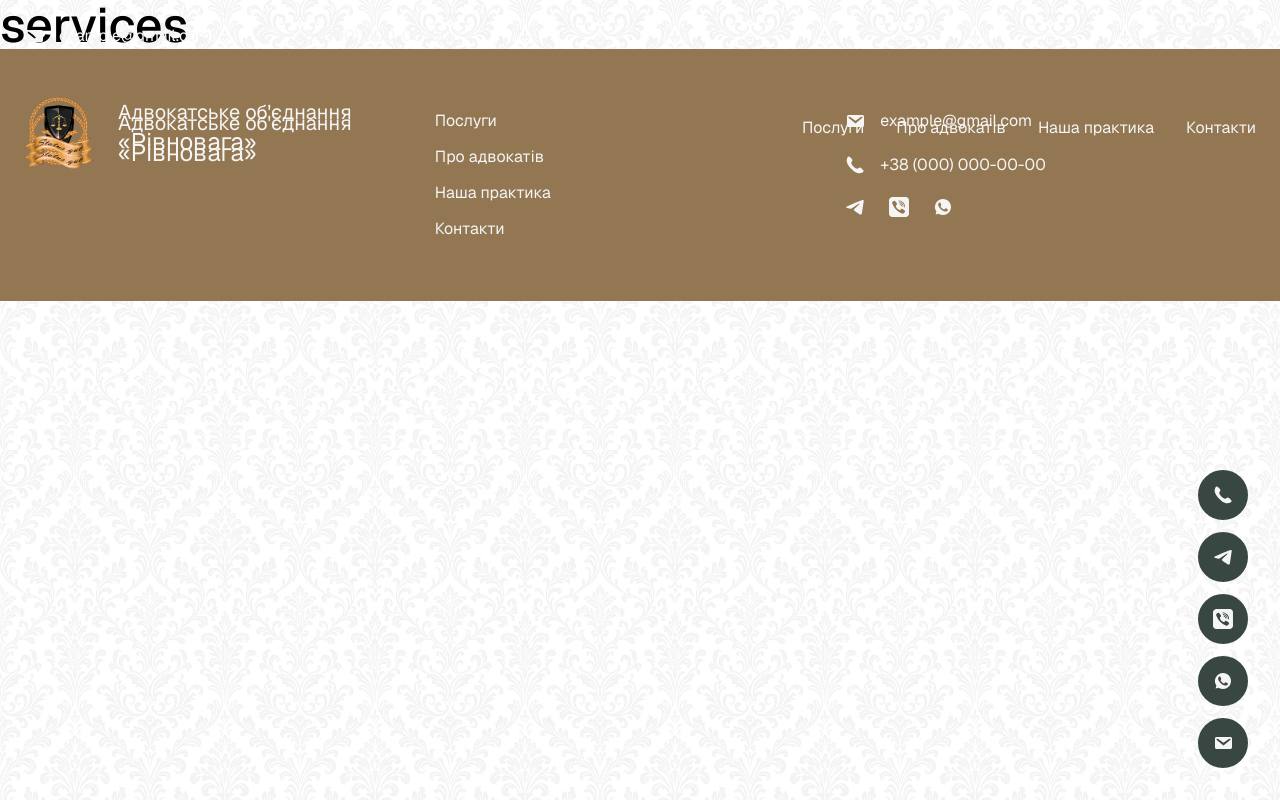
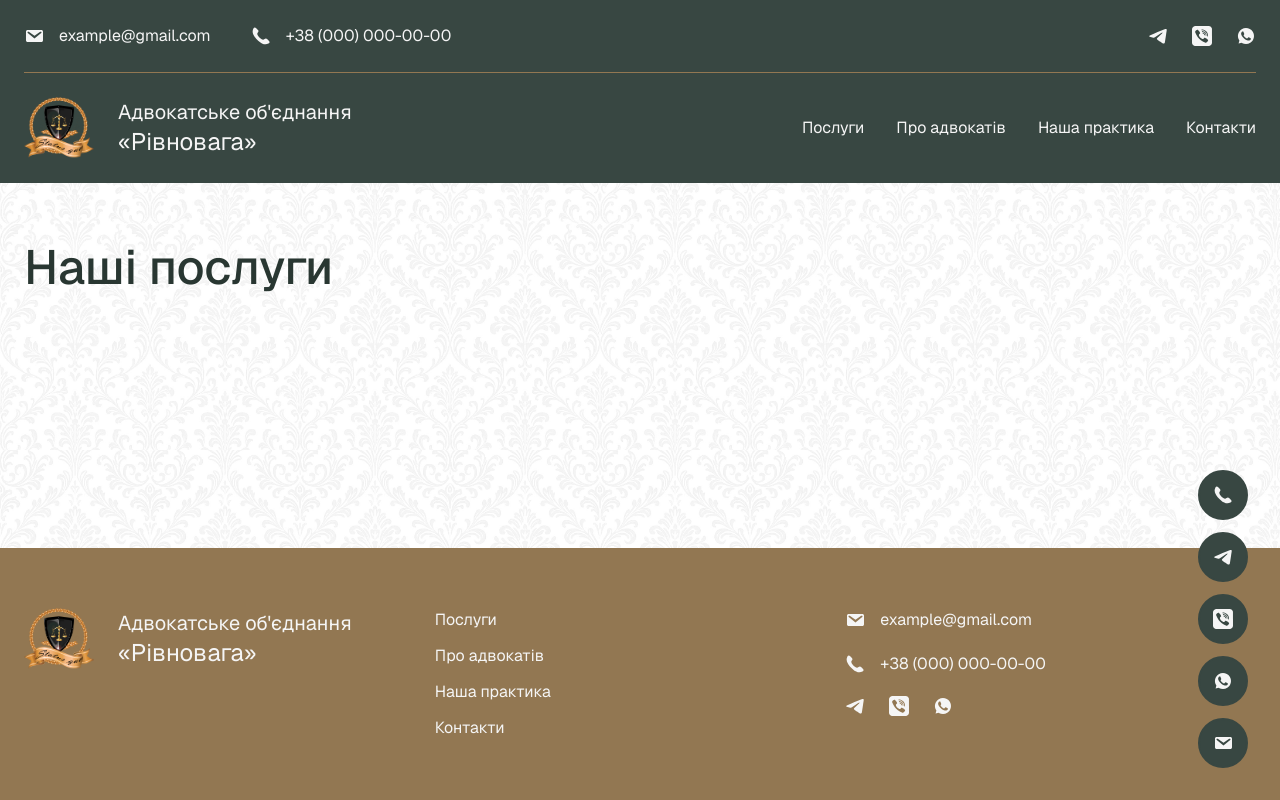
Before and after one commit to Arthur-Tolkachov/rivnovaga, a Next.js app: page /services in a window 1280 px wide. Built offline with nearby package versions, Linux system fonts and the light colour scheme.

Commit message:
[Refactor] refactored header

```diff
--- a/app/components/layout/Footer.tsx
+++ b/app/components/layout/Footer.tsx
@@ -8,7 +8,7 @@ import { CONTACT_LINKS_CONFIG } from "@/app/utils/links.constans";
 
 export default function Footer() {
   return (
-    <footer className="bg-secondary-main py-15">
+    <footer className="bg-secondary-main py-15 h-fit">
       <Container className="grid grid-cols-3 items-start">
         <Logo />
 
--- a/app/components/layout/Header/Header.tsx
+++ b/app/components/layout/Header/Header.tsx
@@ -1,22 +1,35 @@
+"use client";
+
 import Container from "@/app/components/ui/Container";
+import { STICKY_POSITION } from "@/app/utils/rootLayout.constants";
 
 import HeaderBottom from "./HeaderBottom";
 import { HeaderTop } from "./HeaderTop";
-import HeaderVisibility from "./HeaderVisibility";
+import { useHeader } from "./useHeader";
 
 export function Header() {
+  const { isLoading, opacity } = useHeader();
+
   return (
     <>
       <header
         id="mainHeader"
-        className="sticky top-[-73px] left-0 right-0 z-2 mb-[-182px]"
+        className="sticky left-0 right-0 z-2 "
         style={{
+          top: STICKY_POSITION,
           opacity: 0,
           transform: "scale(0)",
           transition: "opacity 0.3s ease",
+
+          ...(!isLoading && { opacity: 1, transform: "scale(1)" }),
         }}
       >
-        <HeaderVisibility />
+        <div
+          className="absolute inset-0 bg-primary-main"
+          style={{
+            opacity,
+          }}
+        ></div>
 
         <Container className="relative z-1">
           <HeaderTop />
--- a/app/components/layout/Header/HeaderVisibility.tsx
+++ /dev/null
@@ -1,53 +0,0 @@
-"use client";
-
-import { useEffect, useState } from "react";
-
-export default function HeaderVisibility() {
-  const [opacity, setOpacity] = useState(0);
-
-  const calculateOpacity = (scrollValue: number) => {
-    const value = scrollValue / 300;
-
-    if (value < 1) {
-      return value;
-    }
-
-    return 1;
-  };
-
-  const onScroll = () => {
-    const scrollY = window.scrollY;
-
-    setOpacity(() => {
-      return calculateOpacity(scrollY);
-    });
-  };
-
-  const showHeader = () => {
-    const header = document.getElementById("mainHeader");
-
-    if (header) {
-      header.style.opacity = "1";
-      header.style.transform = "scale(1)";
-    }
-  };
-
-  useEffect(() => {
-    setOpacity(calculateOpacity(window.scrollY));
-    window.addEventListener("scroll", onScroll);
-    showHeader();
-
-    return () => {
-      window.removeEventListener("scroll", onScroll);
-    };
-  }, []);
-
-  return (
-    <div
-      className="absolute top-0 left-0 right-0 h-[182px] z-1 bg-primary-main"
-      style={{
-        opacity,
-      }}
-    ></div>
-  );
-}
--- /dev/null
+++ b/app/components/layout/Header/useHeader.ts
@@ -0,0 +1,53 @@
+import { usePathname } from "next/navigation";
+import { useEffect, useState } from "react";
+
+const PAGES_WITH_TRANSPARENT_HEADER = ["/"];
+
+export const useHeader = () => {
+  const pathname = usePathname();
+  const shouldBeTransparent = PAGES_WITH_TRANSPARENT_HEADER.includes(pathname);
+  const initialOpacity = shouldBeTransparent ? 0 : 1;
+
+  const [opacity, setOpacity] = useState(initialOpacity);
+  const [isLoading, setIsLoading] = useState(true);
+  console.log("isLoading :>> ", opacity);
+
+  const calculateOpacity = (scrollValue: number) => {
+    const value = scrollValue / 300;
+
+    if (value < 1) {
+      return value;
+    }
+
+    return 1;
+  };
+
+  const onScroll = () => {
+    const scrollY = window.scrollY;
+
+    setOpacity(() => {
+      return calculateOpacity(scrollY);
+    });
+  };
+
+  useEffect(() => {
+    if (shouldBeTransparent) {
+      window.addEventListener("scroll", onScroll);
+      setOpacity(calculateOpacity(window.scrollY));
+    } else {
+      setOpacity(1);
+    }
+
+    setIsLoading(false);
+
+    return () => {
+      window.removeEventListener("scroll", onScroll);
+    };
+  }, [shouldBeTransparent]);
+
+  return {
+    shouldBeTransparent,
+    opacity,
+    isLoading,
+  };
+};
--- a/app/components/layout/Home/Service.tsx
+++ b/app/components/layout/Home/Services.tsx
@@ -3,7 +3,7 @@ import Container from "@/app/components/ui/Container";
 import Link from "@/app/components/ui/Link";
 import ArrowRightIcon from "@/public/assets/icons/arrow-right.svg";
 
-export default function Service() {
+export default function Services() {
   return (
     <section className="py-15">
       <Container className="flex flex-col gap-10">
--- a/app/components/layout/Navigation/navigation.config.ts
+++ b/app/components/layout/Navigation/navigation.config.ts
@@ -1,5 +1,5 @@
 export const NAVIGATION_CONFIG = [
-  { id: "services", label: "Послуги", href: "/" },
+  { id: "services", label: "Послуги", href: "services" },
   { id: "about", label: "Про адвокатiв", href: "/" },
   { id: "portfolio", label: "Наша практика", href: "/" },
   { id: "contacts", label: "Контакти", href: "/" },
--- a/app/components/layout/UtilsPanel.tsx
+++ b/app/components/layout/UtilsPanel.tsx
@@ -36,13 +36,14 @@ export default function UtilsPanel() {
   };
 
   return (
-    <div className="fixed bottom-8 right-8 flex flex-col gap-3">
+    <div className="fixed bottom-8 right-8 flex flex-col gap-10">
       {show && (
-        <Button variant="rounded" onClick={handleClick}>
+        <Button variant="rounded" color="secondary" onClick={handleClick}>
           <ArrowRightIcon className="w-10 h-10 rotate-[-90deg] stroke-secondary-light" />
         </Button>
       )}
 
+      <div className="flex flex-col gap-3">
         <Button href="/" variant="rounded">
           <PhoneIcon className="w-5 h-5 fill-secondary-light" />
         </Button>
@@ -63,5 +64,6 @@ export default function UtilsPanel() {
           <EmailIcon className="w-5 h-5 fill-secondary-light" />
         </Button>
       </div>
+    </div>
   );
 }
--- a/app/globals.css
+++ b/app/globals.css
@@ -4,6 +4,11 @@
   box-sizing: border-box;
   scroll-behavior: smooth;
   font-family: var(--font-geist-sans), sans;
+}
+
+html,
+body {
+  height: 100%;
 }
 
 body {
--- a/app/layout.tsx
+++ b/app/layout.tsx
@@ -33,11 +33,14 @@ export default function RootLayout({
       <body
         className={`${geistSans.variable} ${geistMono.variable} antialiased`}
       >
-        <Header />
+        <div className="grid grid-rows-[auto_1fr_auto] min-h-screen">
+          <Header />
 
-        {children}
+          <main>{children}</main>
 
-        <Footer />
+          <Footer />
+        </div>
+
         <UtilsPanel />
       </body>
     </html>
--- a/app/page.tsx
+++ b/app/page.tsx
@@ -3,23 +3,30 @@ import About from "@/app/components/layout/Home/About";
 import Contacts from "@/app/components/layout/Home/Contacts";
 import { Hero } from "@/app/components/layout/Home/Hero";
 import Practice from "@/app/components/layout/Home/Practice";
-import Service from "@/app/components/layout/Home/Service";
+import Services from "@/app/components/layout/Home/Services";
 
 import { UsefulLinks } from "./components/layout/Home/UsefulLinks";
+import { DESKTOP_HEADER_HEIGHT } from "./utils/rootLayout.constants";
 
 export default function Home() {
   return (
     <div>
-      <Hero />
+      <div
+        style={{
+          marginTop: `-${DESKTOP_HEADER_HEIGHT}px`,
+        }}
+      >
+        <Hero />
+      </div>
 
-      <main>
+      <div>
         <About />
-        <Service />
+        <Services />
         <Cta />
         <Practice />
         <Contacts />
         <UsefulLinks />
-      </main>
+      </div>
     </div>
   );
 }
--- a/app/services/page.tsx
+++ b/app/services/page.tsx
@@ -1,3 +1,11 @@
+import Container from "../components/ui/Container";
+
 export default function Services() {
-  return <h1>services</h1>;
+  return (
+    <section className="py-15">
+      <Container>
+        <h1 className="text-primary-dark">Нашi послуги</h1>
+      </Container>
+    </section>
+  );
 }
--- /dev/null
+++ b/app/utils/rootLayout.constants.ts
@@ -0,0 +1,2 @@
+export const STICKY_POSITION = -73;
+export const DESKTOP_HEADER_HEIGHT = 182;
```
Lines whose indentation alone changed are shown as unchanged.
